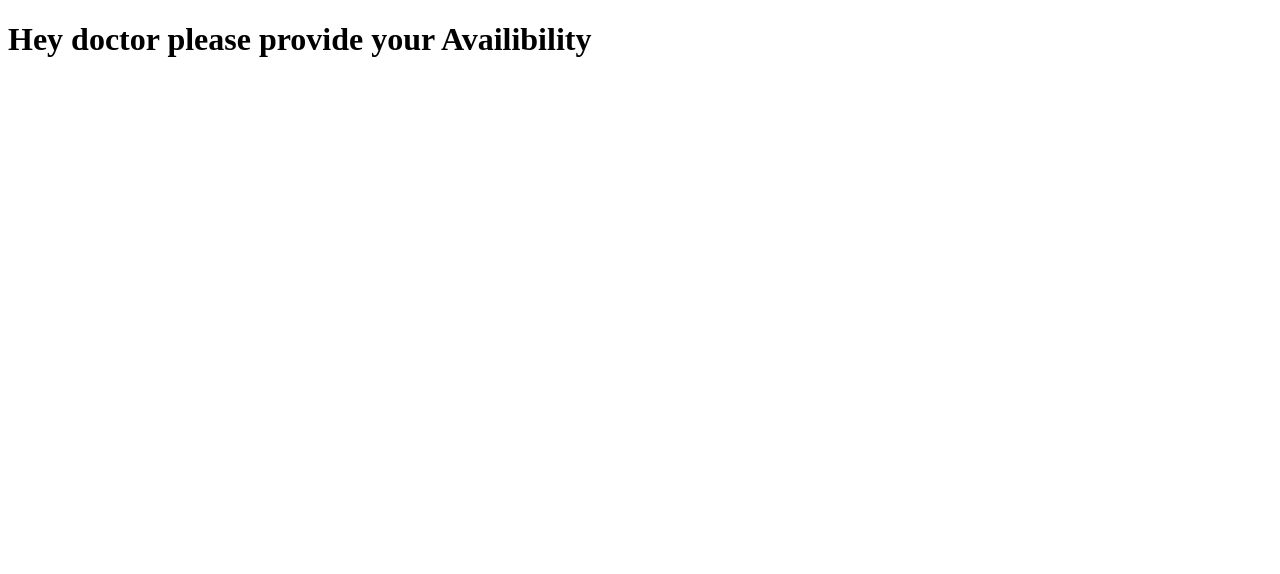
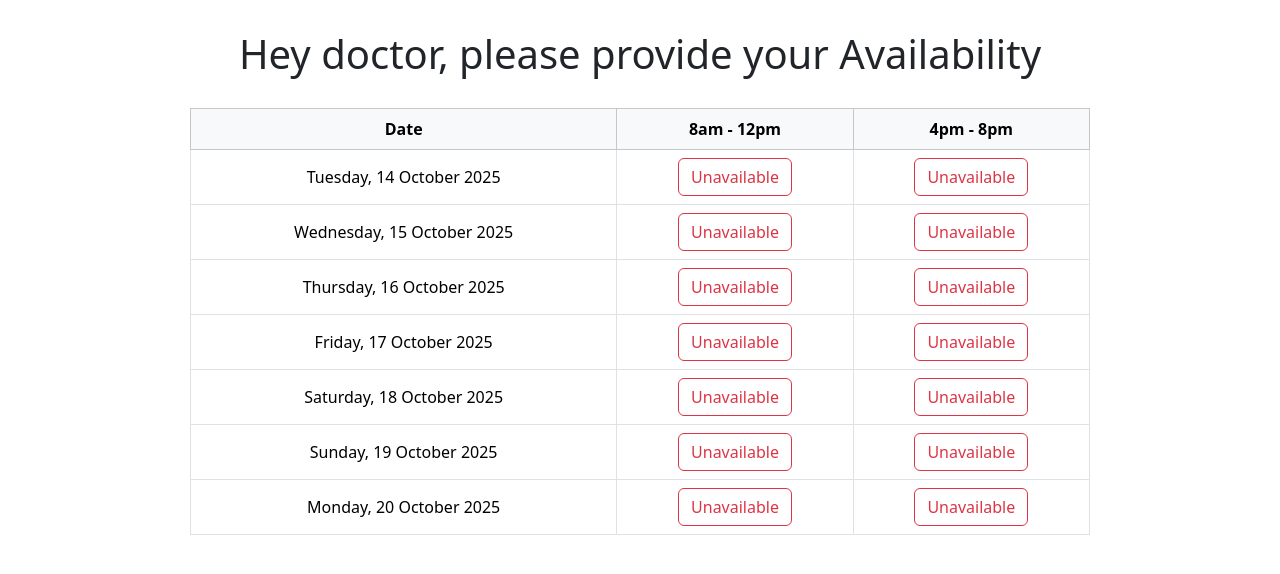
Before and after one commit to 22f3001703/hospital_management_app, a Flask app: page /doctor/slots in a window 1280 px wide. Shown: the top 574 px of the page. Run offline with Flask 3, Linux system fonts and the light colour scheme; a user stored in the database is signed in; data comes from the database, SQL or seed files in the repository.

Commit message:
added the frontside for availability of doctorr side

```diff
--- a/controllers/provideAvailibility.py
+++ b/controllers/provideAvailibility.py
@@ -10,7 +10,7 @@
 def provideAvailibility():
     print(session["user"])
     username= session['user']
-    availibiltiy={}
+    availibility={}
     currentdate = datetime.date.today()
     j=0
     print(currentdate)
@@ -36,8 +36,8 @@
         DoctorAvailibility.date <= enddate).order_by(DoctorAvailibility.date).all()
 
     for entry in endresultfordict:
-        availibiltiy[entry.date] = [entry.time1, entry.time2]
+        availibility[entry.date] = [entry.time1, entry.time2]
 
-    print("Availability Dict:", availibiltiy)
+    print("Availability Dict:", availibility)
 
-    return render_template("provideAvailibility.html",availibiltiy=availibiltiy)
+    return render_template("provideAvailibility.html",availibility=availibility)
--- a/templates/provideAvailibility.html
+++ b/templates/provideAvailibility.html
@@ -3,9 +3,73 @@
 <head>
     <meta charset="UTF-8">
     <meta name="viewport" content="width=device-width, initial-scale=1.0">
-    <title>Slots</title>
+    <title>Doctor Availability</title>
+    <!-- Bootstrap CDN -->
+    <link href="https://cdn.jsdelivr.net/npm/bootstrap@5.3.2/dist/css/bootstrap.min.css" rel="stylesheet">
+    <style>
+        .table-container {
+            margin: 30px auto;
+            max-width: 900px;
+        }
+        h1 {
+            text-align: center;
+            margin-top: 30px;
+        }
+    </style>
 </head>
 <body>
-    <h1>Hey doctor please provide your Availibility</h1>
+
+    <h1>Hey doctor, please provide your Availability</h1>
+
+    <div class="table-container">
+        <table class="table table-bordered text-center align-middle">
+            <thead class="table-light">
+                <tr>
+                    <th>Date</th>
+                    <th>8am - 12pm</th>
+                    <th>4pm - 8pm</th>
+                </tr>
+            </thead>
+            <tbody>
+                {% for date, times in availibility.items() %}
+                <tr>
+                    <td>{{ date.strftime('%A, %d %B %Y') }}</td>
+                    <td>
+                        <button class="btn {% if times[0] %}btn-outline-success active{% else %}btn-outline-danger{% endif %}"
+                                onclick="toggleAvailability(this)">
+                            {% if times[0] %}Available{% else %}Unavailable{% endif %}
+                        </button>
+                    </td>
+                    <td>
+                        <button class="btn {% if times[1] %}btn-outline-success active{% else %}btn-outline-danger{% endif %}"
+                                onclick="toggleAvailability(this)">
+                            {% if times[1] %}Available{% else %}Unavailable{% endif %}
+                        </button>
+                    </td>
+                </tr>
+                {% endfor %}
+            </tbody>
+        </table>
+    </div>
+
+    <!-- Toggle Script -->
+    <script>
+        function toggleAvailability(button) {
+            if (button.classList.contains('btn-outline-success')) {
+                // Switch to unavailable
+                button.classList.remove('btn-outline-success', 'active');
+                button.classList.add('btn-outline-danger');
+                button.textContent = 'Unavailable';
+            } else {
+                // Switch to available
+                button.classList.remove('btn-outline-danger');
+                button.classList.add('btn-outline-success', 'active');
+                button.textContent = 'Available';
+            }
+        }
+    </script>
+
+    <!-- Bootstrap JS (optional, for better support) -->
+    <script src="https://cdn.jsdelivr.net/npm/bootstrap@5.3.2/dist/js/bootstrap.bundle.min.js"></script>
 </body>
 </html>
```
